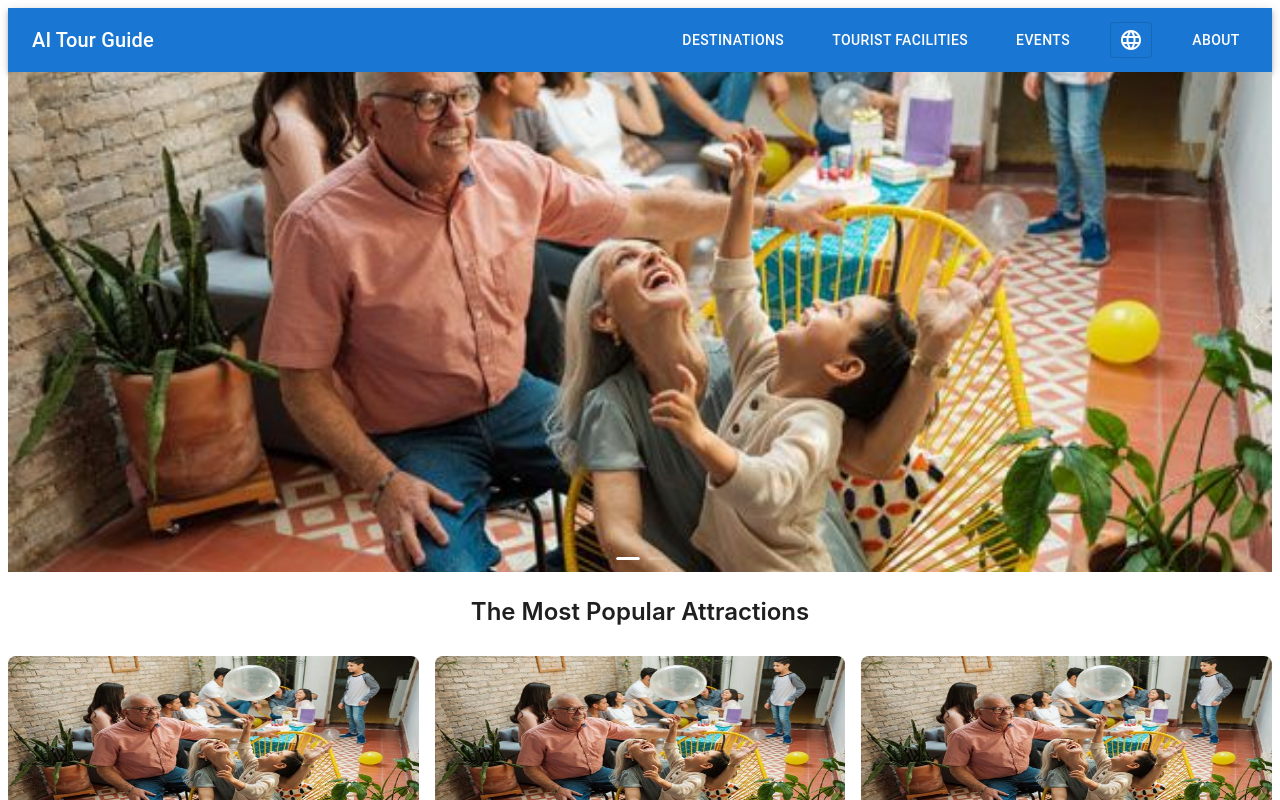
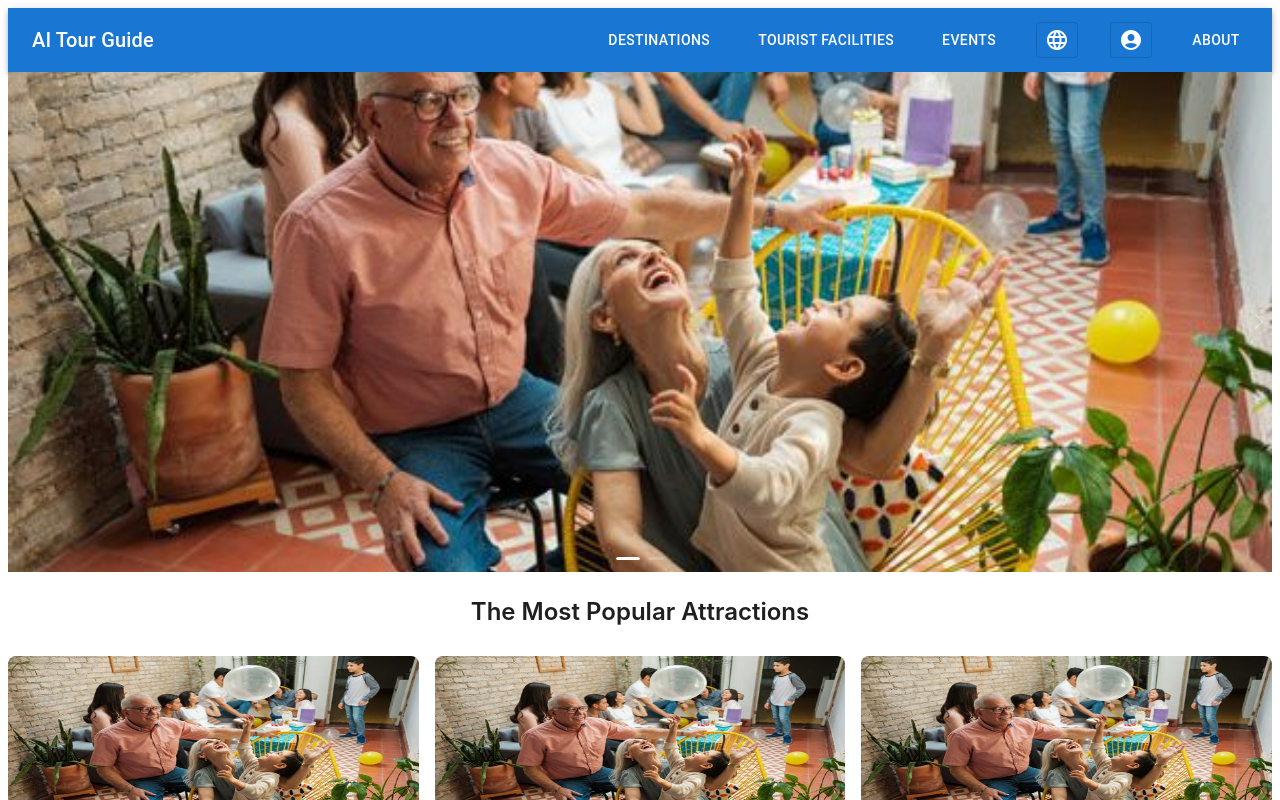
Before and after one commit to MEKIB/AI-Tour-Guide, a React (Vite) app in the folder Frontend/: page / in a window 1280 px wide. Shown: the top 800 px of the page. Built offline with nearby package versions, Linux system fonts and the light colour scheme.

Commit message:
change in navbar

```diff
--- a/Frontend/src/components/Navbar/Navbar.jsx
+++ b/Frontend/src/components/Navbar/Navbar.jsx
@@ -18,6 +18,7 @@ import ListItem from '@mui/material/ListItem';
 import ListItemButton from '@mui/material/ListItemButton';
 import ListItemText from '@mui/material/ListItemText';
 import CloseIcon from '@mui/icons-material/Close';
+import AccountCircle from '@mui/icons-material/AccountCircle';
 const StyledLanguageButton = styled(IconButton)(({ theme }) => ({
   padding: theme.spacing(0.5, 1),
   borderRadius: theme.shape.borderRadius,
@@ -52,12 +53,31 @@ const LanguageButtonContainer = styled(Box)(({ theme }) => ({
 }));
 
 
+const StyledLinkButton = styled(Button)(({ theme }) => ({
+  textDecoration: 'none',
+  color: theme.palette.common.white, // Or theme.palette.text.primary, depending on your theme
+  '&:hover': {
+    backgroundColor: theme.palette.action.hover, // Optional: add hover effect
+  },
+}));
+
+const StyledAccountButton = styled(IconButton)(({ theme }) => ({
+  padding: theme.spacing(0.5, 1),
+  borderRadius: theme.shape.borderRadius,
+  border: `1px solid ${theme.palette.divider}`,
+  '&:hover': {
+    backgroundColor: theme.palette.action.hover,
+  },
+}));
+
 export default function ButtonAppBar() {
   const [anchorElTourist, setAnchorElTourist] = useState(null);
   const [anchorElAbout, setAnchorElAbout] = useState(null);
   const [anchorElDestination, setAnchorElDestination] = useState(null);
   const [languageModalOpen, setLanguageModalOpen] = useState(false);
   const [selectedLanguage, setSelectedLanguage] = useState('English');
+  const [accountModalOpen, setAccountModalOpen] = useState(false);
+
   const handleOpenTourist = (event) => {
     setAnchorElTourist(event.currentTarget);
   };
@@ -97,17 +117,15 @@ export default function ButtonAppBar() {
 
   const languages = ['English', 'Amharic', 'Arabic', 'Russian', 'Oromiffa', 'French', 'Spanish', 'German'];
 
+  const handleOpenAccountModal = () => {
+    setAccountModalOpen(true);
+  };
+
+  const handleCloseAccountModal = () => {
+    setAccountModalOpen(false);
+  };
 
 
-
-
-  const StyledLinkButton = styled(Button)(({ theme }) => ({
-    textDecoration: 'none',
-    color: theme.palette.common.white, // Or theme.palette.text.primary, depending on your theme
-    '&:hover': {
-      backgroundColor: theme.palette.action.hover, // Optional: add hover effect
-    },
-  }));
 
 
 
@@ -225,6 +243,55 @@ export default function ButtonAppBar() {
 
 
 
+      <StyledAccountButton
+          id="account-button"
+          onClick={handleOpenAccountModal}
+          color="inherit"
+        >
+          <AccountCircle />
+        </StyledAccountButton>
+        <Modal
+          open={accountModalOpen}
+          onClose={handleCloseAccountModal}
+          aria-labelledby="account-modal-title"
+          aria-describedby="account-modal-description"
+        >
+          <Box
+            sx={{
+              position: 'absolute',
+              top: '50%',
+              left: '50%',
+              transform: 'translate(-50%, -50%)',
+              width: 400,
+              bgcolor: 'background.paper',
+              border: '2px solid #000',
+              boxShadow: 24,
+              p: 4,
+              borderRadius: 2,
+            }}
+          >
+            <Typography id="account-modal-title" variant="h6" component="h2">
+              Account
+            </Typography>
+            <Box sx={{ display: 'flex', flexDirection: 'column', gap: 2, marginTop: 2 }}>
+              <Button component={Link} to="/login" variant="contained" color="primary">
+                Login
+              </Button>
+              <Button component={Link} to="/signup" variant="outlined" color="primary">
+                Signup
+              </Button>
+              <IconButton aria-label="close" onClick={handleCloseAccountModal} sx={{alignSelf:"flex-end", marginTop:2}}>
+                <CloseIcon />
+              </IconButton>
+            </Box>
+          </Box>
+        </Modal>
+
+
+
+
+
+
 
 
 
```
